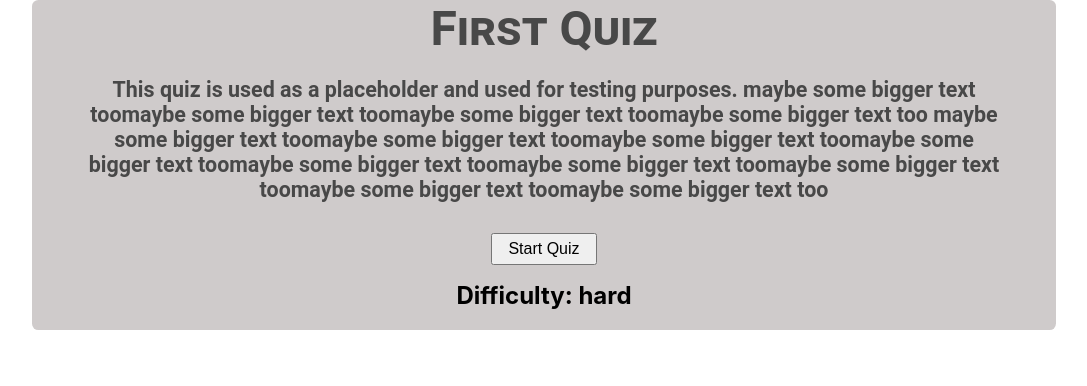
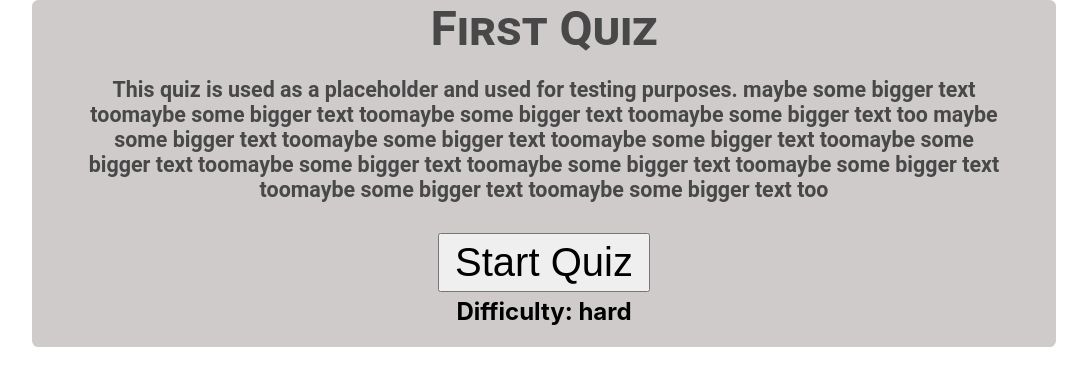
Before and after one commit to 3umaGH/QuizComponent, a React (Create React App) app: page / in a window 1280 px wide. Shown: the top 386 px of the page, without its empty margins (96-1183 px from the left). Built offline with nearby package versions, Linux system fonts and the light colour scheme; the HTML template or start-up script is replaced by a standard one.

Commit message:
Label for multi/single choice questions

```diff
--- a/src/components/Quiz.tsx
+++ b/src/components/Quiz.tsx
@@ -104,7 +104,7 @@ export const Quiz = ({
                     {description && <h6>{description}</h6>}
                   </div>
                 </div>
-                <button onClick={() => startQuiz()} className="quizButton">
+                <button onClick={() => startQuiz()} className="quizStartButton">
                   Start Quiz
                 </button>
                 {difficulty && (
@@ -142,6 +142,10 @@ export const Quiz = ({
                       {answer.variant}
                     </button>
                   ))}
+
+                  <p><b>{currentQuestion.multipleCorrectAnswers ? "* Multiple Answers" : ""} </b></p>
+
+
                 </div>
 
                 <button className="nextButton" onClick={() => handleNext()}>
--- a/src/index.css
+++ b/src/index.css
@@ -55,11 +55,11 @@ h6 {
   margin: 30px 0px 30px;
 }
 
-.quizButton {
-  margin: 3% 0 1.5% 0;
+.quizStartButton {
+  margin: 3% 0 0.5% 0;
 
   padding: 5px 15px;
-  font-size: 1rem;
+  font-size: 2.5rem;
 }
 
 .quizDifficulty {
```
